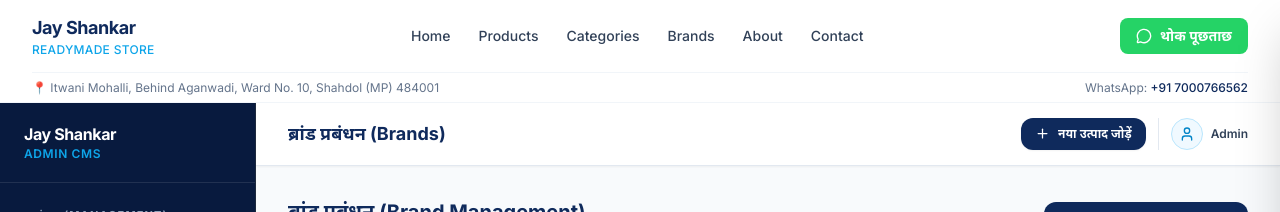
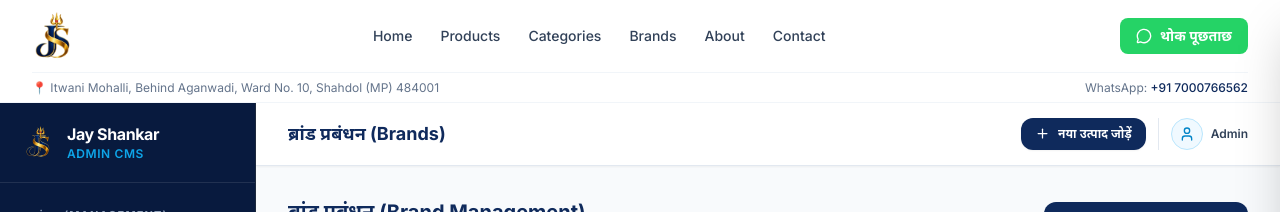
Before and after one commit to lavsoni1986-ai/jay-shankar-store, a Next.js app: page /admin/brands in a window 1280 px wide. Shown: the top 212 px of the page. Built offline with nearby package versions, Linux system fonts and the light colour scheme; no server answers.

Commit message:
feat(branding): integrate new JS+Trishul branding logos into header, footer, mobile nav, and admin

```diff
--- a/src/app/layout.tsx
+++ b/src/app/layout.tsx
@@ -59,6 +59,8 @@ const organizationJsonLd = {
   name: siteConfig.name,
   description: siteConfig.descriptionEnglish,
   url: siteConfig.url,
+  logo: `${siteConfig.url}/images/jay-shankar-js-logo.png`,
+  image: `${siteConfig.url}/images/jay-shankar-full-logo.png`,
   telephone: `+91${siteConfig.contact.whatsapp}`,
   address: {
     "@type": "PostalAddress",
--- a/src/components/admin/AdminSidebar.tsx
+++ b/src/components/admin/AdminSidebar.tsx
@@ -1,5 +1,6 @@
 "use client";
 
+import Image from "next/image";
 import Link from "next/link";
 import { usePathname, useRouter } from "next/navigation";
 import {
@@ -46,11 +47,20 @@ export function AdminSidebar({ isOpen, onClose }: AdminSidebarProps) {
     <div className="flex flex-col h-full bg-[#081A3E] text-white">
       {/* Brand Header */}
       <div className="flex items-center justify-between px-6 py-5 border-b border-white/10">
-        <Link href="/admin" className="flex flex-col">
-          <span className="text-base font-bold text-white tracking-tight">Jay Shankar</span>
-          <span className="text-xs font-semibold text-[#0EA5E9] uppercase tracking-wider">
-            Admin CMS
-          </span>
+        <Link href="/admin" className="flex items-center gap-3 group">
+          <Image
+            src="/images/jay-shankar-js-logo.png"
+            alt="Jay Shankar Logo"
+            width={990}
+            height={1024}
+            className="h-8 w-auto object-contain"
+          />
+          <div className="flex flex-col leading-tight">
+            <span className="text-base font-bold text-white tracking-tight group-hover:text-[#0EA5E9] transition-colors">Jay Shankar</span>
+            <span className="text-xs font-semibold text-[#0EA5E9] uppercase tracking-wider">
+              Admin CMS
+            </span>
+          </div>
         </Link>
         {onClose && (
           <button
--- a/src/components/layout/Footer.tsx
+++ b/src/components/layout/Footer.tsx
@@ -1,5 +1,6 @@
 "use client";
 
+import Image from "next/image";
 import Link from "next/link";
 import { usePathname } from "next/navigation";
 import { MessageCircle, MapPin, Phone } from "lucide-react";
@@ -26,14 +27,27 @@ export function Footer() {
       <div className="max-w-7xl mx-auto px-4 sm:px-6 lg:px-8 py-14 grid grid-cols-1 sm:grid-cols-2 lg:grid-cols-4 gap-10">
         {/* Brand Column */}
         <div className="lg:col-span-1">
-          <div className="mb-4">
-            <h2 className="text-xl font-bold text-white leading-tight">
+          <Link
+            href="/"
+            className="inline-flex items-center gap-3 mb-4 group"
+            aria-label="Jay Shankar Readymade Store — Home"
+          >
+            <Image
+              src="/images/jay-shankar-js-logo.png"
+              alt="Jay Shankar Readymade Store Logo"
+              width={990}
+              height={1024}
+              className="h-12 w-auto object-contain transition-transform group-hover:scale-105 duration-200"
+            />
+            <div>
+              <h2 className="text-xl font-bold text-white leading-tight group-hover:text-[#38BDF8] transition-colors">
                 Jay Shankar
               </h2>
               <p className="text-sm font-medium text-[#38BDF8] tracking-wide">
                 Readymade Store
               </p>
             </div>
+          </Link>
           <p className="text-sm text-slate-300 leading-relaxed mb-5">
             शहडोल, MP में थोक रेडीमेड और होजरी व्यापार का भरोसेमंद नाम।
             Hosiery, Kolkata Readymade, Rainwear, Umbrella और अधिक।
--- a/src/components/layout/Header.tsx
+++ b/src/components/layout/Header.tsx
@@ -1,5 +1,6 @@
 "use client";
 
+import Image from "next/image";
 import { useState, useEffect } from "react";
 import Link from "next/link";
 import { Menu, MessageCircle } from "lucide-react";
@@ -44,15 +45,17 @@ export function Header() {
             {/* Logo */}
             <Link
               href="/"
-              className="flex flex-col leading-tight group"
+              className="flex items-center group py-1 shrink-0"
               aria-label="Jay Shankar Readymade Store — Home"
             >
-              <span className="text-lg font-bold text-[#0F2A5C] group-hover:text-[#0EA5E9] transition-colors tracking-tight">
-                Jay Shankar
-              </span>
-              <span className="text-xs font-medium text-[#0EA5E9] tracking-wide uppercase">
-                Readymade Store
-              </span>
+              <Image
+                src="/images/jay-shankar-js-logo.png"
+                alt="Jay Shankar Readymade Store"
+                width={990}
+                height={1024}
+                priority
+                className="h-10 sm:h-11 lg:h-12 w-auto object-contain transition-transform group-hover:scale-105 duration-200"
+              />
             </Link>
 
             {/* Desktop Navigation */}
--- a/src/components/layout/MobileNav.tsx
+++ b/src/components/layout/MobileNav.tsx
@@ -1,5 +1,6 @@
 "use client";
 
+import Image from "next/image";
 import { useEffect, useRef } from "react";
 import Link from "next/link";
 import { X, MessageCircle, Phone, MapPin } from "lucide-react";
@@ -54,12 +55,28 @@ export function MobileNav({ isOpen, onClose, id }: MobileNavProps) {
       >
         {/* Header */}
         <div className="flex items-center justify-between px-5 py-4 border-b border-slate-100">
-          <div className="flex flex-col">
-            <span className="text-base font-bold text-[#0F2A5C]">Jay Shankar</span>
-            <span className="text-xs font-medium text-[#0EA5E9] uppercase tracking-wide">
-              Readymade Store
-            </span>
-          </div>
+          <Link
+            href="/"
+            onClick={onClose}
+            className="flex items-center gap-2.5 group"
+            aria-label="Jay Shankar Readymade Store — Home"
+          >
+            <Image
+              src="/images/jay-shankar-js-logo.png"
+              alt="Jay Shankar Readymade Store"
+              width={990}
+              height={1024}
+              className="h-10 w-auto object-contain"
+            />
+            <div className="flex flex-col leading-tight">
+              <span className="text-base font-bold text-[#0F2A5C] group-hover:text-[#0EA5E9] transition-colors">
+                Jay Shankar
+              </span>
+              <span className="text-xs font-medium text-[#0EA5E9] uppercase tracking-wide">
+                Readymade Store
+              </span>
+            </div>
+          </Link>
           <button
             onClick={onClose}
             className="p-2 text-slate-500 hover:text-[#0F2A5C] hover:bg-slate-100 rounded-lg transition-colors"
```
Also changed, not shown: public/images/jay-shankar-full-logo.png (added), public/images/jay-shankar-js-logo.png (added). Lines whose indentation alone changed are shown as unchanged.
